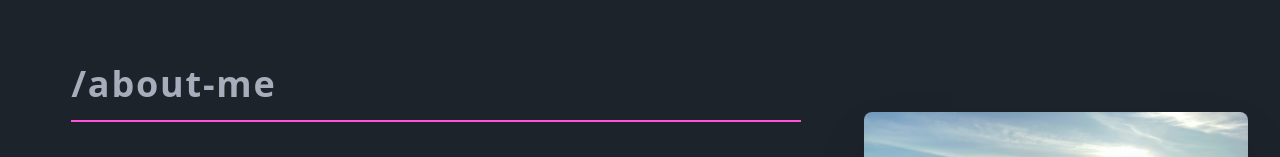
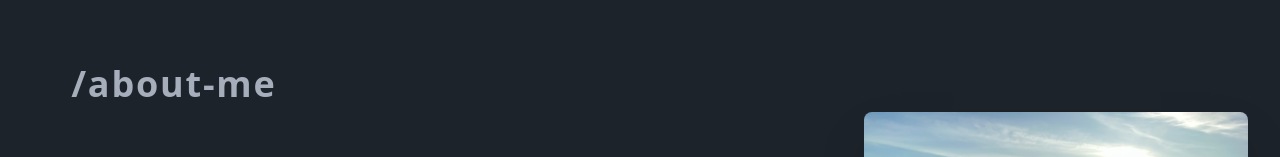
Before and after one commit to ryanneozx/my-daisyui-app, a React (Vite) app: page / in a window 1280 px wide. Shown: the part 840-997 px from the top of the page. Built offline with nearby package versions, Linux system fonts and the light colour scheme.

Commit message:
added icon glow animation and loading animation

```diff
--- a/src/index.css
+++ b/src/index.css
@@ -13,6 +13,30 @@ html { scroll-behavior: smooth; }
 .anchor {
   scroll-margin-top: 80px;
 } /* Fixes navbar going past anchor */
+
+.glow:hover {
+  color: oklch(var(--p));
+  -webkit-animation: glow 1s ease-in-out infinite alternate;
+  -moz-animation: glow 1s ease-in-out infinite alternate;
+  animation: glow 1s ease-in-out infinite alternate;
+}
+
+@keyframes loading {
+  0%   {background-color: red; width: 0%;}
+  20%   {background-color: red; width: 20%;}
+  /* 25%  {background-color: yellow; width: 40%;} */
+  50%  {background-color: blue; width: 50%;}
+  100% {background-color: green; width: 100%;}
+}
+
+/* The element to apply the animation to */
+hr {
+  width: 100%;
+  /* height: 100px; */
+  animation-name: loading;
+  animation-duration: 4s;
+  animation-timeline: scroll(nearest);
+}
 
 /* li { list-style-type: disc;
   list-style-image: url("src/assets/finger-pointer.svg");
```
